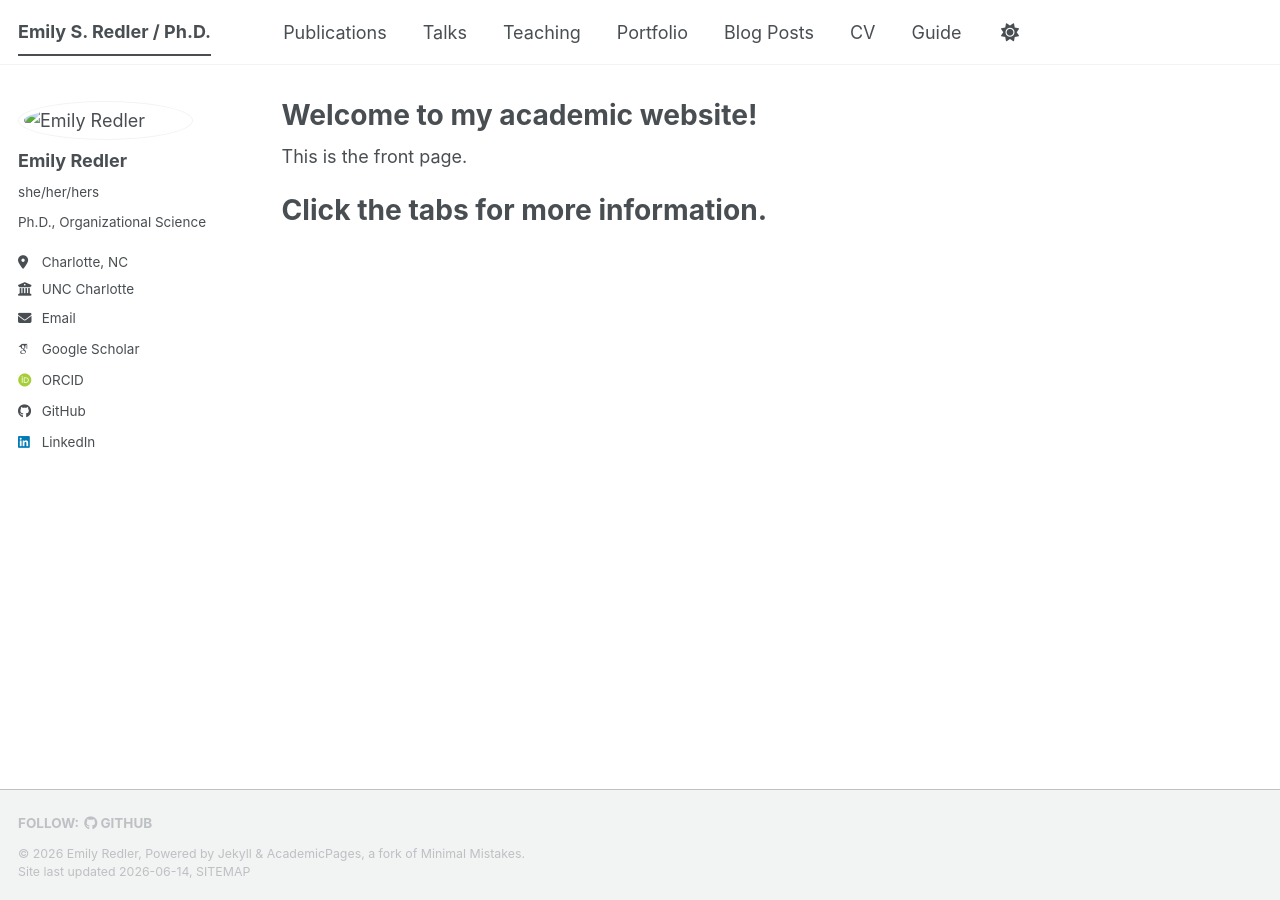
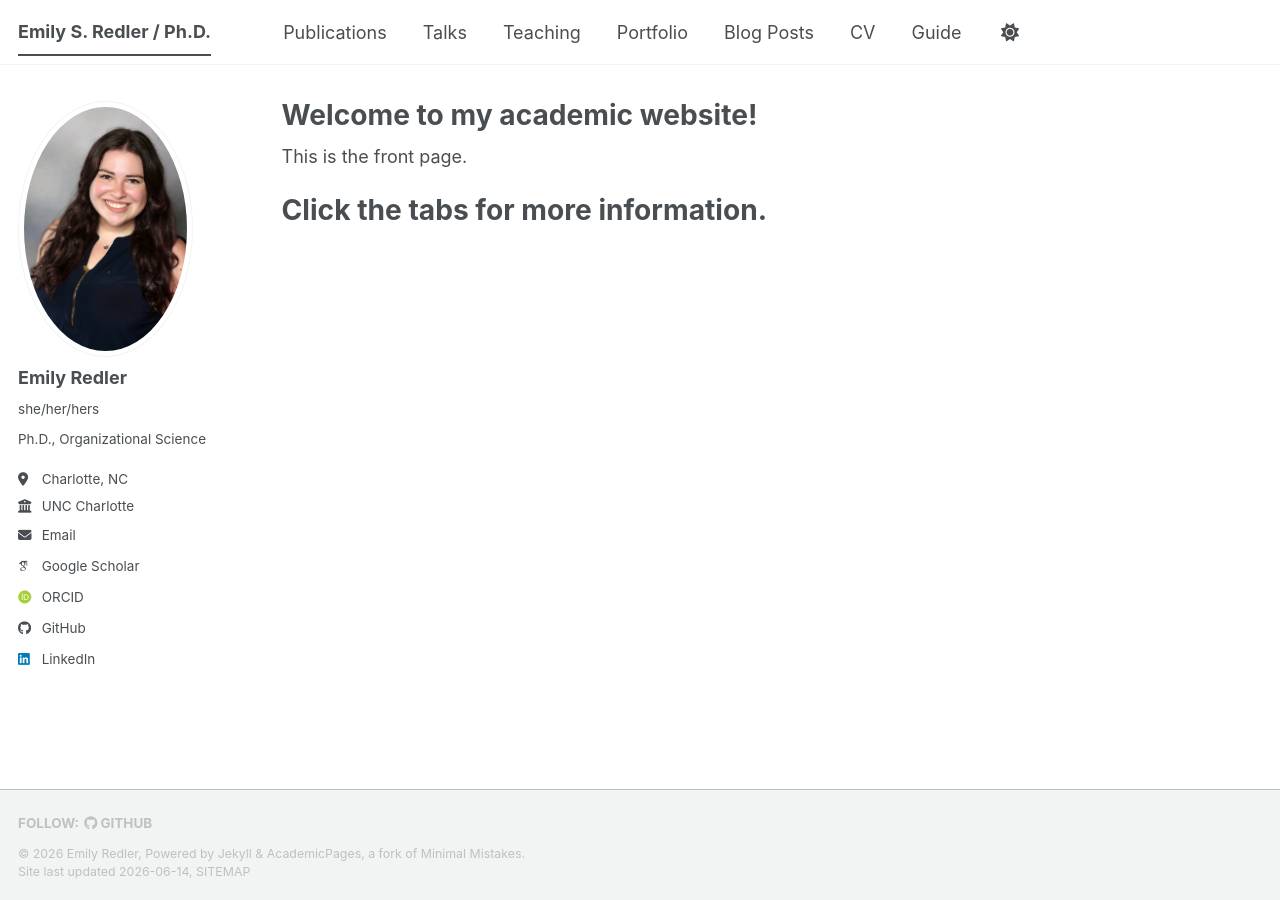
Before and after one commit to eredler/eredler.github.io, a Jekyll site: the page built from _pages/about.md, in a window 1280 px wide. Built offline with Jekyll 4.4.1, drawn with Linux system fonts in a browser that asks for light colours; some web fonts are replaced; a script bundle is joined from its source files by our own code; library files that are not in the unit come from our copies.

Commit message:
maybe now fix image path?

```diff
--- a/_config.yml
+++ b/_config.yml
@@ -23,7 +23,7 @@ repository               : "eredler/eredler.github.io"
 #               Additional customization can be done by editing /_includes/author-profile.html
 author:
   # Biographic information
-  avatar           : "images/Emily Redler Headshot_6.26.jpeg"
+  avatar           : "Emily Redler Headshot_6.26.jpeg"
   name             : "Emily Redler"
   pronouns         : "she/her/hers"
   bio              : "Ph.D., Organizational Science"
```
